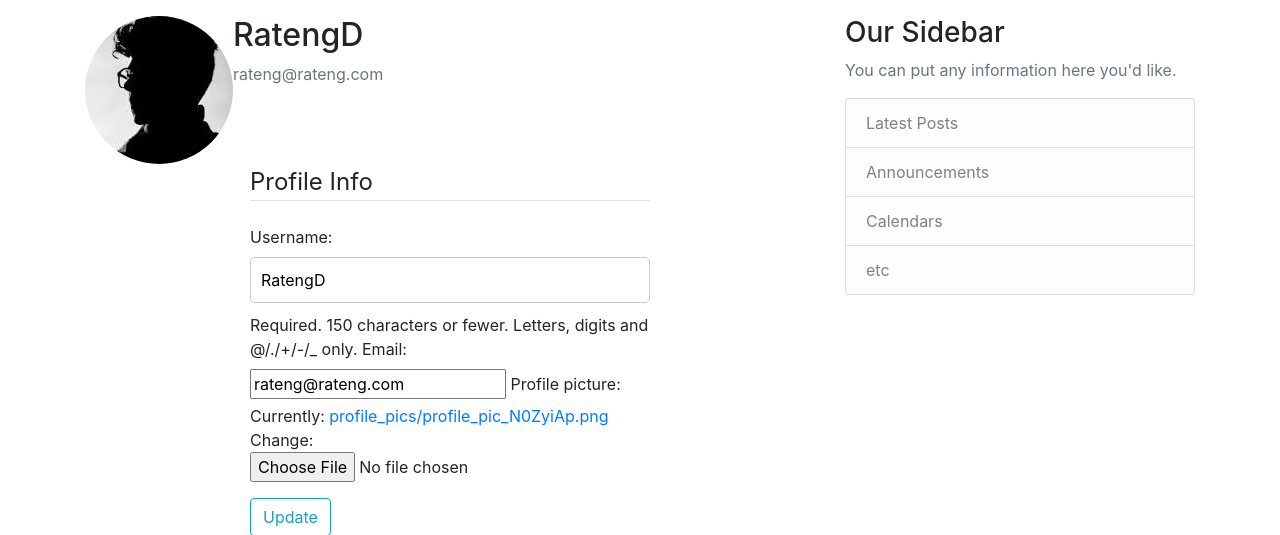
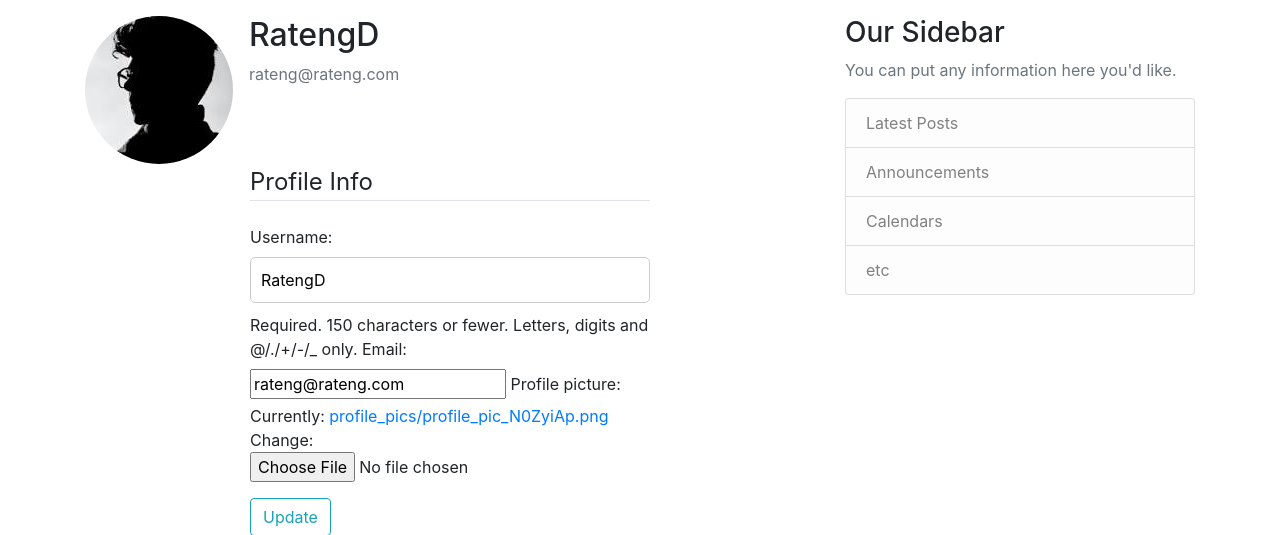
Before and after one commit to PeterOsoo/expense-tracker-cg, a Django app: page /profile/ in a window 1280 px wide. Shown: the part 67-602 px from the top of the page. Run offline with Django 4.2, Linux system fonts and the light colour scheme; a user stored in the database is signed in; data comes from the database, SQL or seed files in the repository; both versions use the stored data as it was after the commit; some libraries are stand-ins or nearby versions.

Commit message:
padding for username next to image

```diff
--- a/users/templates/users/profile.html
+++ b/users/templates/users/profile.html
@@ -8,7 +8,7 @@
 			src="{{ user.userprofile.profile_picture.url }}"
 			alt="Profile Image"
 		/>
-		<div class="media-body">
+		<div class="media-body pl-3">
 			<h2 class="account-heading">{{ user.username }}</h2>
 			<p class="text-secondary">{{ user.email }}</p>
 		</div>
```
Also changed, not shown: db.sqlite3.
